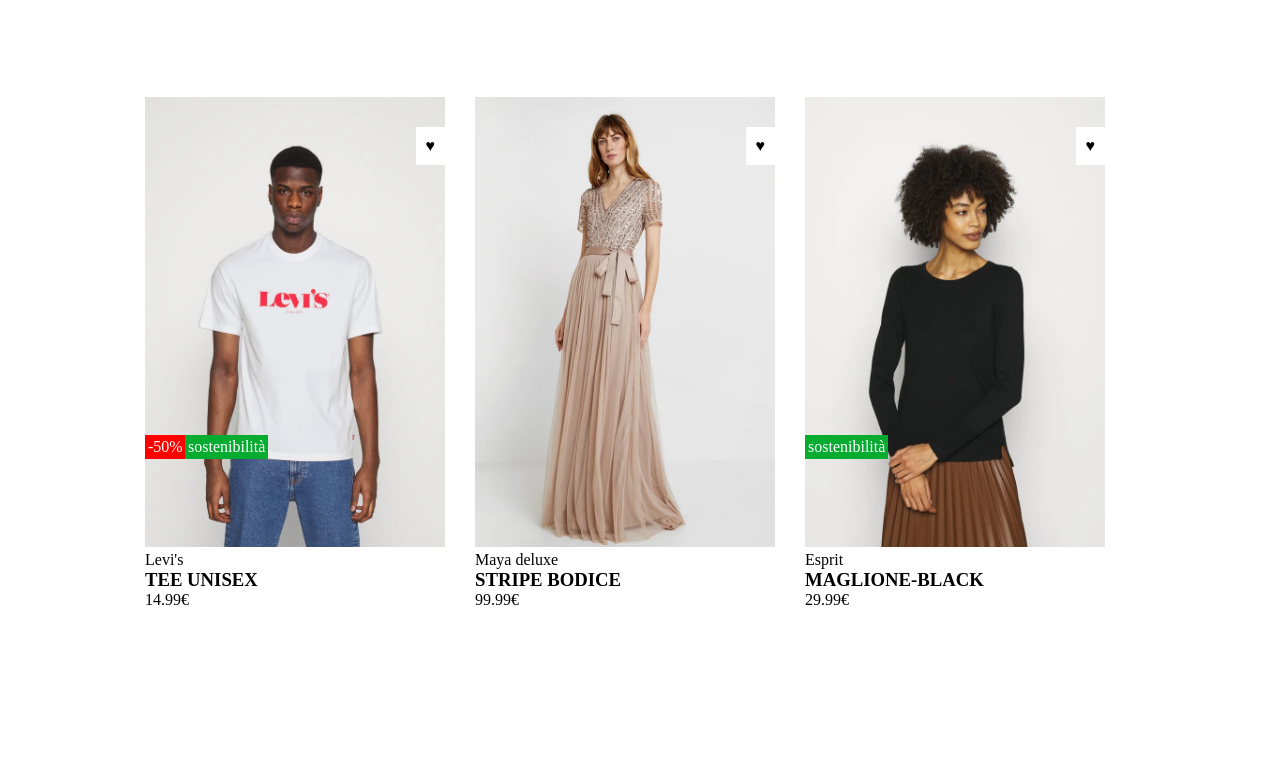
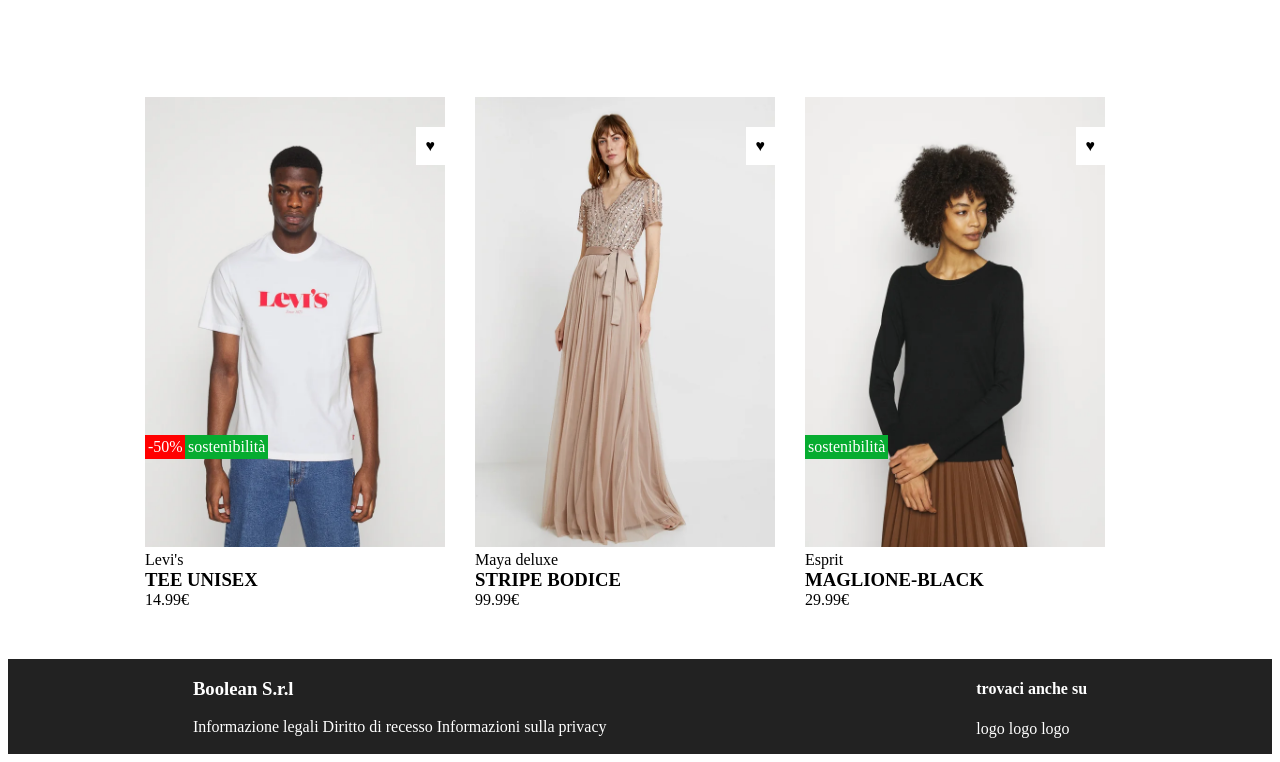
Before and after one commit to LucaIapadre98/html-css-boolando, a plain HTML site: page index.html in a window 1280 px wide. Shown: the part 622-1384 px from the top of the page. Before the commit the page ends 1289 px from the top, so only its background shows below. Drawn offline with nearby package versions, Linux system fonts and the light colour scheme.

Commit message:
add footer

```diff
--- a/index.html
+++ b/index.html
@@ -103,6 +103,23 @@
         </div>
     </main>
 
-    <footer></footer>
+    <footer>
+        <div class="conteiner-footer">
+            <div class="footer-left">
+                <h3>Boolean S.r.l</h3>
+                <p>Informazione legali
+                    Diritto di recesso
+                    Informazioni sulla privacy
+                </p>
+            </div>
+            <div class="footer-right">
+                <h4>trovaci anche su</h4>
+                <p>logo
+                    logo
+                    logo
+                </p>
+            </div>
+        </div>
+    </footer>
 </body>
 </html>
--- a/style.css
+++ b/style.css
@@ -1,3 +1,6 @@
+body{
+    cursor: pointer;
+}
 .header-page{
     background-color: orangered;
 }
@@ -52,7 +55,6 @@ img{
     background-color:white;
     padding: 10px;
     color:black;
-
 }
 
 .card-1 .card-hover{
@@ -230,5 +232,17 @@ img{
     background-color:white;
     padding: 10px;
     color:black;
+}
 
+
+
+
+
+
+.conteiner-footer{
+    display: flex;
+    background-color: #222222;
+    justify-content: space-around;
+    padding: 0;
+    color: white;
 }
```
